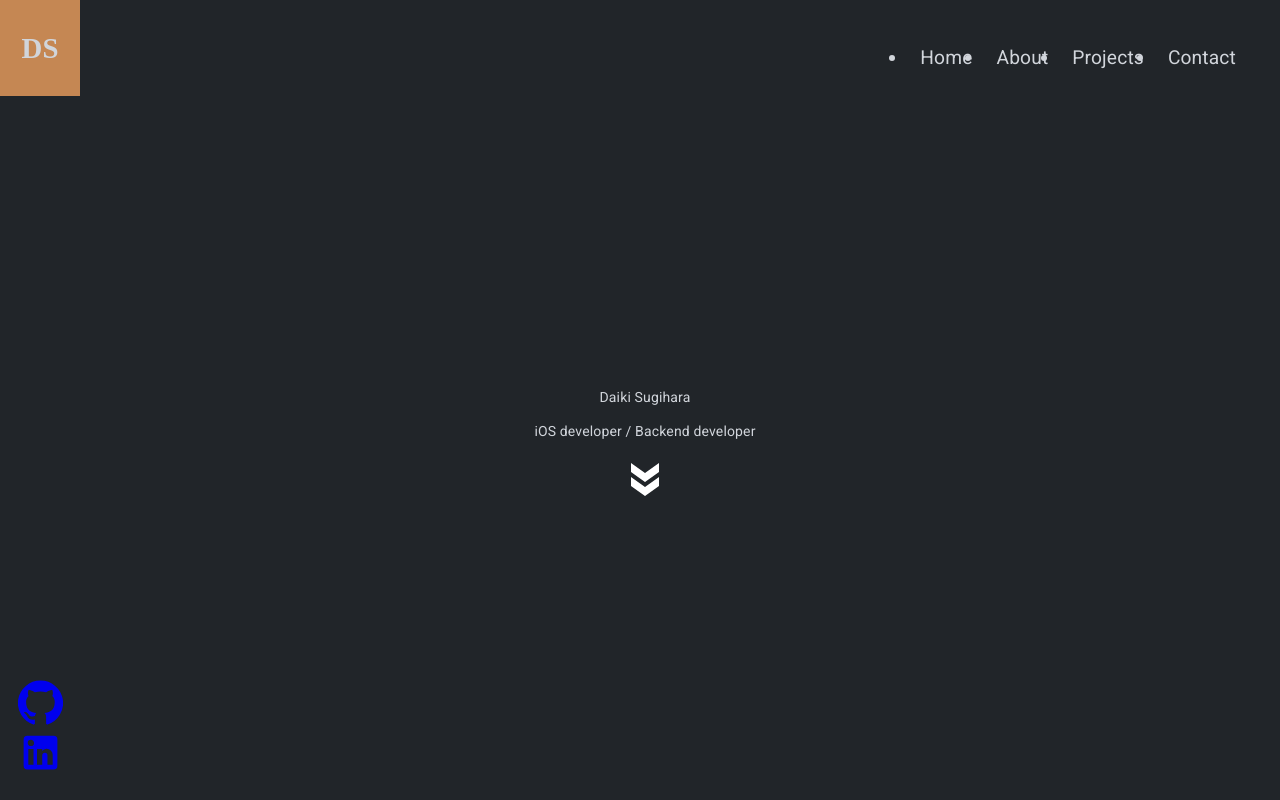
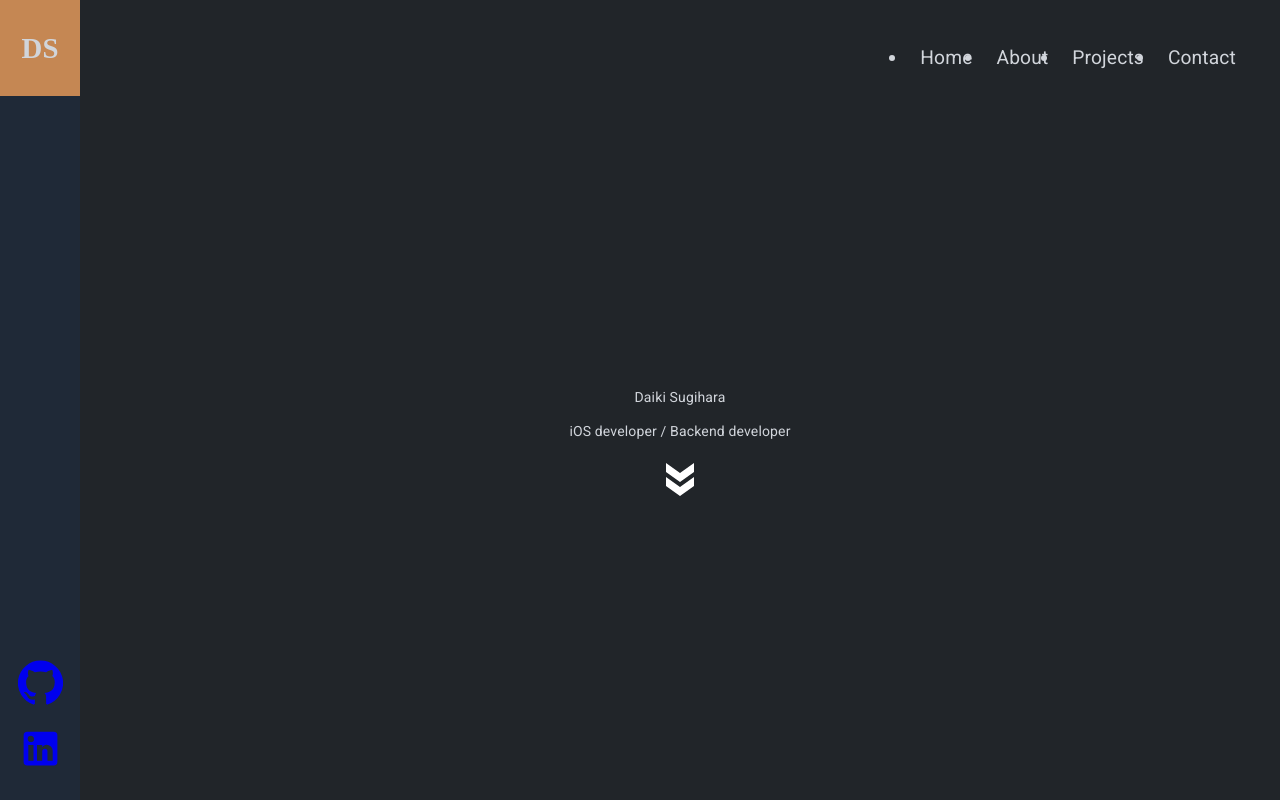
Before and after one commit to DaiSugi01/portfolio, a Next.js app: page / in a window 1280 px wide. Shown: the top 800 px of the page. Built offline with nearby package versions, Linux system fonts and the light colour scheme.

Commit message:
change to material ui

```diff
--- a/components/Layout.js
+++ b/components/Layout.js
@@ -28,10 +28,11 @@ const useStyles = makeStyles((theme) => ({
     right: "0px",
     top: "2.5rem",
     alignItems: "center",
-    paddingLeft: "10px",
+    paddingLeft: "5rem",
 
-    [theme.breakpoints.down("sm")]: {
+    [theme.breakpoints.down(process.env.mobileBreakPoint)]: {
       backgroundColor: theme.palette.secondary.main,
+      paddingLeft: "0rem"
     },
   },
 }));
--- a/components/SideMenu.js
+++ b/components/SideMenu.js
@@ -2,36 +2,44 @@ import styled from "styled-components";
 import LinkedInIcon from "@material-ui/icons/LinkedIn";
 import GitHubIcon from "@material-ui/icons/GitHub";
 import { SnsIcon } from "../components/Common";
+import { makeStyles } from "@material-ui/core/styles";
+import { Box, Grid } from "@material-ui/core";
+
+const useStyles = makeStyles( theme => ({
+  sideMenu: {
+    display: "flex",
+    flexDirection: "column",
+    position: "fixed",
+    top: "0px",
+    minHeight: "100vh",
+    width: "5rem",
+    zIndex: "20",
+    justifyContent: "space-between",
+    backgroundColor: "#1F2937",
+    paddingBottom: "1.5rem",
+
+    [theme.breakpoints.down(process.env.mobileBreakPoint)]: {
+      display: "none"
+    },
+  },
+  logo: {
+    height: "6rem",
+    backgroundColor: "#c58753",
+    fontFamily: "Great Vibes",
+    textAlign: "center",
+    alignItems: "center",
+    fontSize: "1.8rem",
+    lineHeight: "6rem",
+    fontWeight: "700"
+  },
+  snsWrapper: {
+    marginBottom: "1rem"
+  }
+}));
 
 const styles = {
   fontSize: 45,
 };
-
-const Navigation = styled.nav`
-  display: flex;
-  flex-direction: column;
-  position: fixed;
-  top: 0px;
-  min-height: 100vh;
-  width: 5rem;
-  z-index: 20;
-  justify-content: space-between;
-
-  @media (max-width: 799px) {
-    display: none;
-  }
-`;
-
-const Logo = styled.div`
-  height: 6rem;
-  background-color: #c58753;
-  font-family: Great Vibes;
-  text-align: center;
-  align-items: center;
-  font-size: 1.8rem;
-  line-height: 6rem;
-  font-weight: 700;
-`;
 
 const SnsWrapper = styled.div`
   display: flex;
@@ -41,16 +49,27 @@ const SnsWrapper = styled.div`
 `;
 
 export default function SideMenu() {
+  const classes = useStyles();
+
   return (
-    <Navigation className="bg-gray-800">
-      <Logo>DS</Logo>
-      <SnsWrapper className="flex flex-col items-center mb-5">
+    <Box component="nav" className={classes.sideMenu}>
+      <Box component="div" className={classes.logo}>
+        DS
+      </Box>
+      <Grid
+        container
+        container
+        direction="column"
+        justify="center"
+        alignItems="center"
+      >
         <SnsIcon
           href="https://github.com/DaiSugi01"
           target="_blank"
           rel="noopener noreferrer"
           className="text-gray-300 px-3 py-2 rounded"
           aria-label="sns"
+          className={classes.snsWrapper}
           >
           <GitHubIcon style={{ ...styles }} />
         </SnsIcon>
@@ -64,7 +83,7 @@ export default function SideMenu() {
         >
           <LinkedInIcon style={{ ...styles }} />
         </SnsIcon>
-      </SnsWrapper>
-    </Navigation>
+      </Grid>
+      </Box>
   );
 }
--- /dev/null
+++ b/next.config.js
@@ -0,0 +1,5 @@
+module.exports = {
+  env: {
+    mobileBreakPoint: '799',
+  },
+}
```
